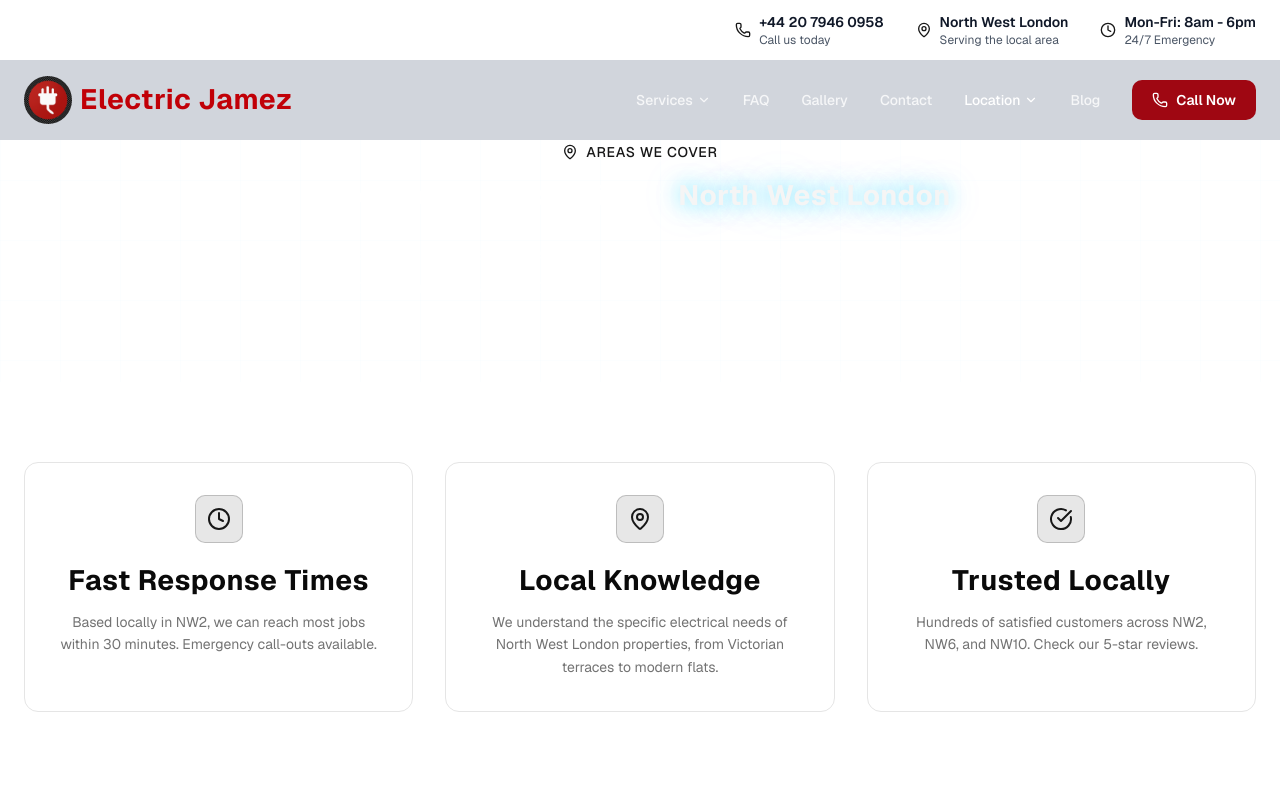
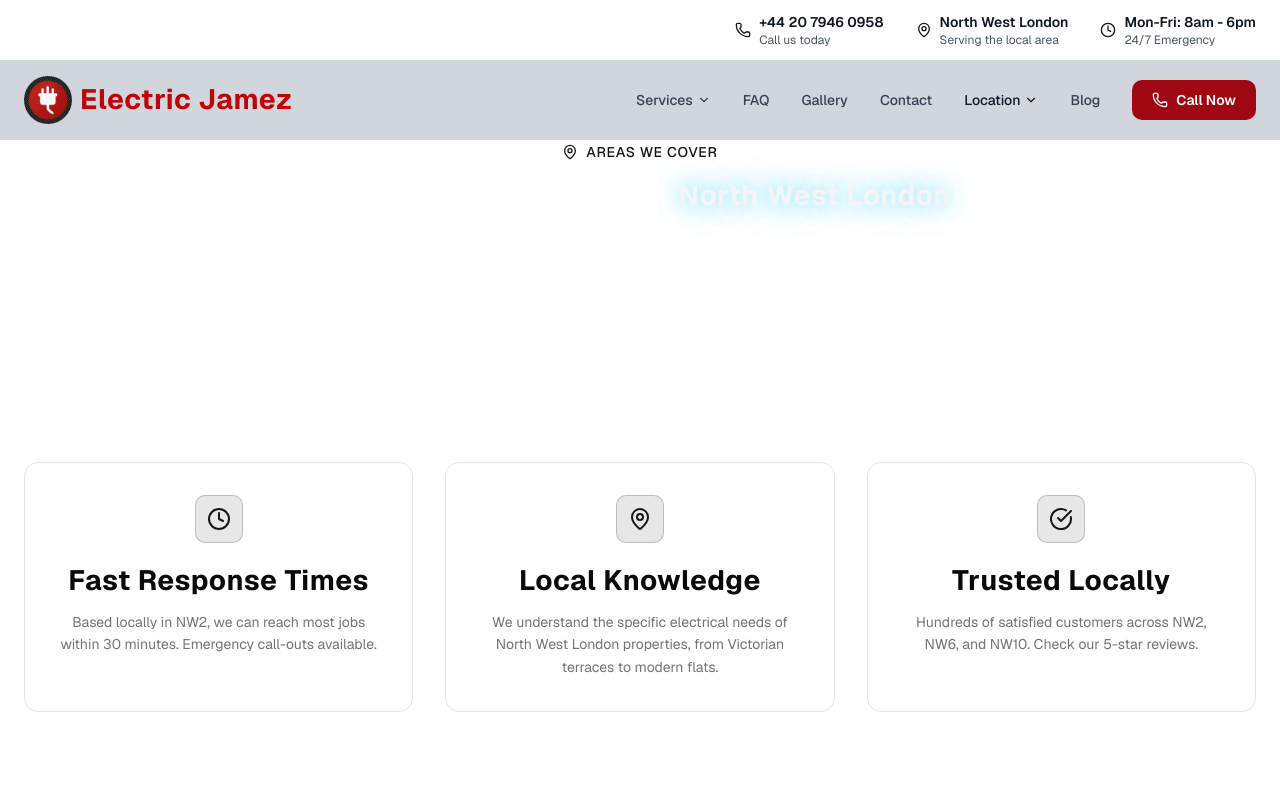
Before and after one commit to Codingvibes8/prototype-electric, a Next.js app: page /location in a window 1280 px wide. Shown: the top 794 px of the page. Built offline with nearby package versions, Linux system fonts and the light colour scheme.

Commit message:
style: update navigation text colors for improved visibility and consistency

```diff
--- a/components/navigation.tsx
+++ b/components/navigation.tsx
@@ -190,10 +190,10 @@ export  function Navigation() {
                 onClick={() => scrollToSection('#services')}
                 className={`flex items-center gap-1 text-sm font-medium cursor-pointer transition-colors duration-200 ${
                   activeSection === '#services'
-                    ? 'text-white'
+                    ? 'text-gray-900'
                     : isScrolled
-                      ? 'text-white/80 hover:text-white'
-                      : 'text-white/80 hover:text-white'
+                      ? 'text-gray-700 hover:text-gray-900'
+                      : 'text-gray-700 hover:text-gray-900'
                 }`}
               >
                 Services
@@ -228,10 +228,10 @@ export  function Navigation() {
                 onClick={() => scrollToSection(link.href)}
                 className={`text-sm font-medium cursor-pointer transition-colors duration-200 ${
                   activeSection === link.href
-                    ? 'text-white'
+                    ? 'text-gray-900'
                     : isScrolled
-                      ? 'text-white/80 hover:text-white'
-                      : 'text-white/80 hover:text-white'
+                      ? 'text-gray-700 hover:text-gray-900'
+                      : 'text-gray-700 hover:text-gray-900'
                 }`}
               >
                 {link.label}
@@ -247,8 +247,8 @@ export  function Navigation() {
                 href="/location"
                 className={`flex items-center gap-1 text-sm font-medium cursor-pointer transition-colors duration-200 ${
                   pathname === '/location'
-                    ? 'text-white'
-                    : 'text-white/80 hover:text-white'
+                    ? 'text-gray-900'
+                    : 'text-gray-700 hover:text-gray-900'
                 }`}
               >
                 Location
@@ -281,8 +281,8 @@ export  function Navigation() {
               href="/blog"
               className={`text-sm font-medium cursor-pointer transition-colors duration-200 ${
                 pathname === '/blog'
-                  ? 'text-white'
-                  : 'text-white/80 hover:text-white'
+                  ? 'text-gray-900'
+                  : 'text-gray-700 hover:text-gray-900'
               }`}
             >
               Blog
@@ -320,7 +320,7 @@ export  function Navigation() {
               <button
                 onClick={() => setIsMobileServicesOpen(!isMobileServicesOpen)}
                 className={`flex items-center gap-2 text-2xl font-serif font-bold transition-colors ${
-                  activeSection === '#services' ? 'text-white' : 'text-foreground hover:text-primary'
+                  activeSection === '#services' ? 'text-white' : 'text-white hover:text-white/80'
                 }`}
               >
                 Services
@@ -336,7 +336,7 @@ export  function Navigation() {
                         setIsMobileOpen(false)
                         setIsMobileServicesOpen(false)
                       }}
-                      className="flex items-center gap-2 text-base text-slate-50 hover:text-slate-300 transition-colors"
+                      className="flex items-center gap-2 text-base text-white hover:text-white/80 transition-colors"
                     >
                       <item.icon className="w-4 h-4 text-primary" />
                       {item.label}
@@ -351,7 +351,7 @@ export  function Navigation() {
                 key={link.href}
                 onClick={() => scrollToSection(link.href)}
                 className={`text-2xl cursor-pointer font-serif font-bold transition-colors ${
-                  activeSection === link.href ? 'text-primary' : 'text-foreground hover:text-primary'
+                  activeSection === link.href ? 'text-white' : 'text-white hover:text-white/80'
                 }`}
               >
                 {link.label}
@@ -362,7 +362,7 @@ export  function Navigation() {
               <button
                 onClick={() => setIsMobileLocationOpen(!isMobileLocationOpen)}
                 className={`flex items-center gap-2 text-2xl font-serif font-bold transition-colors ${
-                  pathname === '/location' ? 'text-white' : 'text-foreground hover:text-primary'
+                  pathname === '/location' ? 'text-white' : 'text-white hover:text-white/80'
                 }`}
               >
                 Location
@@ -378,7 +378,7 @@ export  function Navigation() {
                         setIsMobileOpen(false)
                         setIsMobileLocationOpen(false)
                       }}
-                      className="flex items-center gap-2 text-base text-slate-50 hover:text-slate-300 transition-colors"
+                      className="flex items-center gap-2 text-base text-white hover:text-white/80 transition-colors"
                     >
                       <item.icon className="w-4 h-4 text-primary" />
                       {item.label}
@@ -392,7 +392,7 @@ export  function Navigation() {
               href="/blog"
               onClick={() => setIsMobileOpen(false)}
               className={`text-2xl font-serif font-bold transition-colors ${
-                pathname === '/blog' ? 'text-slate-50' : 'text-foreground hover:text-primary'
+                pathname === '/blog' ? 'text-white' : 'text-white hover:text-white/80'
               }`}
             >
               Blog
```
